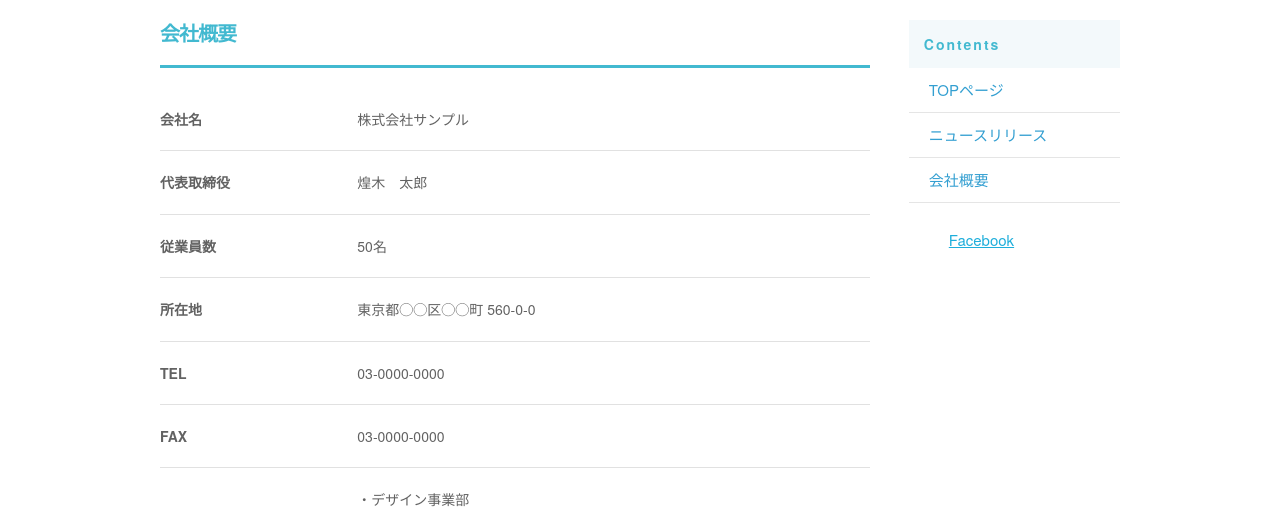
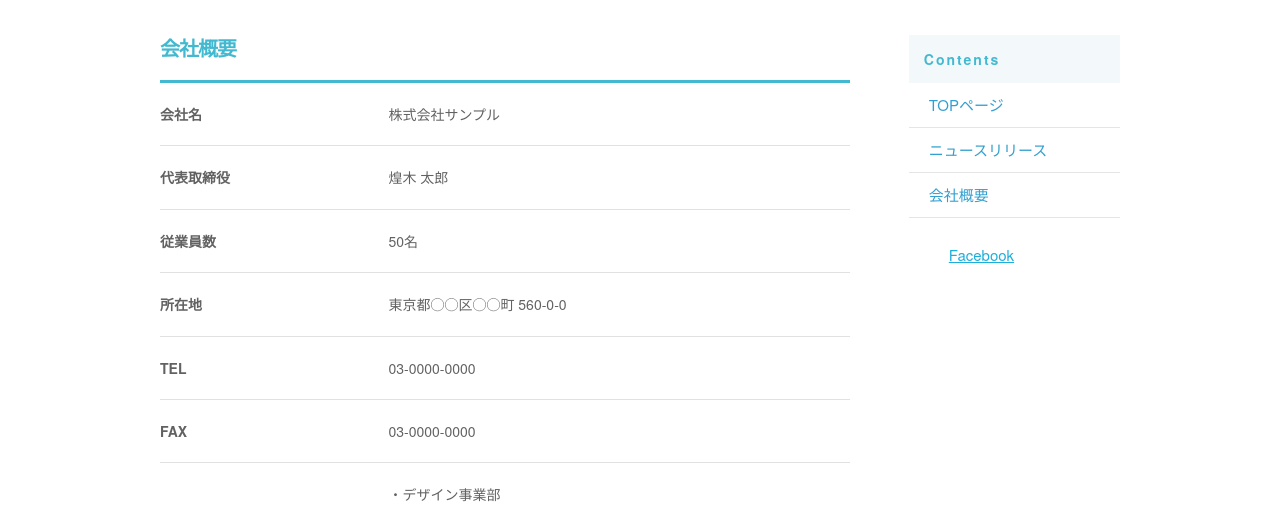
Before and after one commit to yoshi-sora/corporate-site, a plain HTML site: page company.html in a window 1280 px wide. Shown: the part 285-794 px from the top of the page. Drawn offline with nearby package versions, Linux system fonts and the light colour scheme.

Commit message:
second push

```diff
--- a/company.html
+++ b/company.html
@@ -5,7 +5,7 @@
   <!-- Basic Page Needs
   –––––––––––––––––––––––––––––––––––––––––––––––––– -->
   <meta charset="utf-8">
-  <title>株式会社サンプル</title>
+  <title>COMPANY INFO | 株式会社サンプル</title>
   <meta name="description" content="">
   <meta name="author" content="">
 
@@ -102,7 +102,7 @@
                       </tr>
                       <tr>
                         <th>代表取締役</th>
-                        <td>煌木　太郎</td>
+                        <td>煌木 太郎</td>
                       </tr>
                       <tr>
                         <th>従業員数</th>
--- a/css/sample.scss
+++ b/css/sample.scss
@@ -449,7 +449,7 @@ h1{
     padding: 0;
 }
 
-/* news.html　company.html
+/* news.html company.html
 ------------------------------------------------------------*/
 #sub_cover {
    background-image: url(../images/news/sub_cover.jpg);
@@ -481,6 +481,13 @@ h1{
 #contents {
     padding-top: 20px;
 
+    //ここから#contents @media (min-width: 550px)
+    @media (min-width: 550px){
+      padding-top: 35px;
+          padding-bottom: 70px;
+    }
+    //ここまで#contents @media (min-width: 550px)
+
     #main {
 
         h2 {
@@ -506,7 +513,11 @@ h1{
             } //li
         } //.news_li
 
+        //ここから#main min-width 550px
         @media (min-width: 550px){
+
+          padding-right: 20px;
+
         .news_li li{
             list-style: none;
             padding-bottom: 5px;
@@ -518,24 +529,21 @@ h1{
             }
          }
 
-        } //min-width 550px
+        } //ここまで#main min-width 550px
 
-        //ここからcompany.htmlのみ適応------------------------
+        //ここからcompany.htmlのみ適応-------------------------------
 
-
-        h2 {
-               .company_title{
-                 margin-bottom: 0px;
-               }
+         h2.company_title {
+               margin-bottom: 0px;
         }
 
+        th,td {
+           padding: 20px 0;
+          color: #626262;
+          @include fontsize(14);
+        }
         th {
           padding-right: 20px;
-        }
-        th,td {
-          padding: 20px 0;
-          color: #626262;
-          @include fontsize(14);
         }
         //ここから @media (min-width: 550px)
         @media (min-width: 550px) {
@@ -544,6 +552,7 @@ h1{
             padding-bottom: 20px;
           }
         }
+        //ここまで @media (min-width: 550px)
 
     }
     //#mainここまで
```
Also changed, not shown: news.html (+1 -1 lines), css/sample.css, 1 other file.
